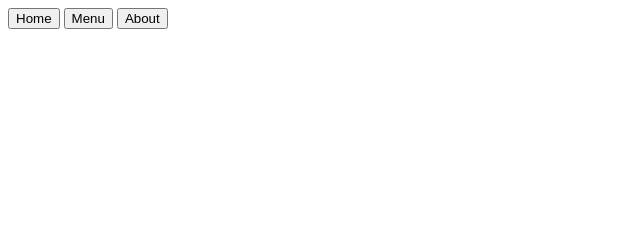
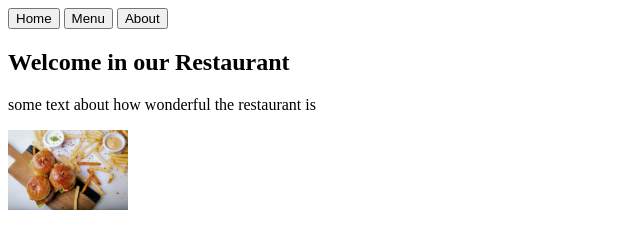
Before and after one commit to TahraouiMustapha/Restaurant-Page, a website built with webpack: page src/index.html in a window 1280 px wide. Shown: the whole page, without its empty margins (0-640 px from the left). Built offline with nearby package versions, Linux system fonts and the light colour scheme.

Commit message:
Appending each new element to my content div , loading image

```diff
--- a/src/index.js
+++ b/src/index.js
@@ -1 +1,16 @@
-console.log('hi moh jamal');
+import image from './image.jpg';
+
+const content = document.querySelector('#content');
+
+const headLine = document.createElement('h2');
+headLine.textContent = 'Welcome in our Restaurant';
+content.appendChild(headLine);
+
+const sometxt = document.createElement('p');
+sometxt.textContent = 'some text about how wonderful the restaurant is';
+content.appendChild(sometxt);
+
+const myImage = new Image();
+myImage.src = image;
+myImage.width = 120;
+content.appendChild(myImage);
--- a/webpack.config.js
+++ b/webpack.config.js
@@ -5,8 +5,16 @@ module.exports = {
     mode: 'development',
     entry: './src/index.js',
     output: {
-        filename: 'main.js',
+        filename: 'bundle.js',
         path: path.resolve(__dirname, 'dist'),
+    },
+    module: {
+        rules:[
+            {
+                test: /\.(png|svg|jpg|jpeg|gif)$/i,
+                type: 'asset/resource',
+            }
+    ]
     },
     devtool: 'inline-source-map',
     devServer: {
```
Also changed, not shown: src/image.jpg (added), src/index.html (line endings or trailing spaces).
